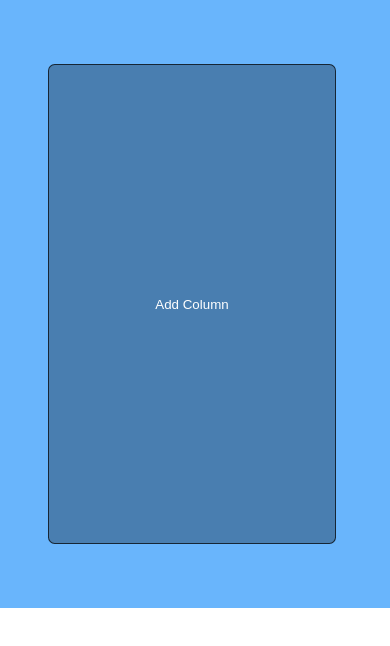
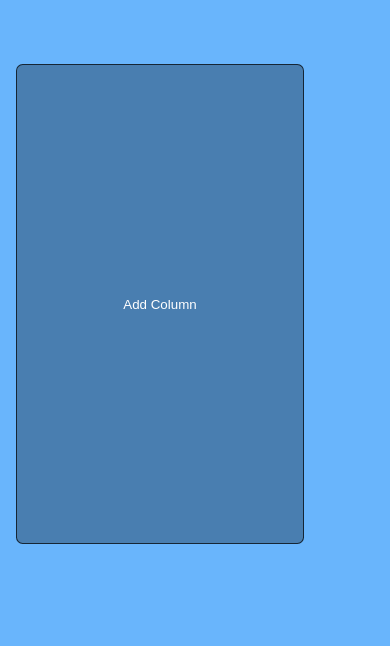
Before and after one commit to PabloCaballero1295/board_task, a React (Vite) app: page / in a window 390 px wide. Shown: the top 646 px of the page. Built offline with nearby package versions, Linux system fonts and the light colour scheme.

Commit message:
improved mobile UI

```diff
--- a/src/components/ColumnContainer/ColumnContainer.module.css
+++ b/src/components/ColumnContainer/ColumnContainer.module.css
@@ -6,6 +6,7 @@
   background-color: rgb(220, 220, 220);
   width: 18rem;
   height: 100%;
+  touch-action: none;
 
   border-radius: 0.5em;
   overflow: hidden;
--- a/src/components/KanbanBoard/KanbanBoard.module.css
+++ b/src/components/KanbanBoard/KanbanBoard.module.css
@@ -1,8 +1,10 @@
 .wrapper {
   padding: 4em 1em;
-  background-color: var(--background);
   display: flex;
   gap: 2em;
+  overflow-x: scroll;
+  width: auto;
+  height: auto;
 }
 
 .add_column_button {
@@ -21,3 +23,8 @@
   gap: 1em;
   height: 30em;
 }
+
+::-webkit-scrollbar-thumb:horizontal {
+  background-color: rgb(133, 133, 133);
+  border-radius: 1em;
+}
--- a/src/components/KanbanBoard/KanbanBoard.tsx
+++ b/src/components/KanbanBoard/KanbanBoard.tsx
@@ -185,12 +185,14 @@ export const KanbanBoard = () => {
                 tasks={tasks.filter((task) => task.columnId === column.id)}
               />
             ))}
+            <button
+              className={styles.add_column_button}
+              onClick={createNewColumn}
+            >
+              Add Column
+            </button>
           </SortableContext>
         </div>
-
-        <button className={styles.add_column_button} onClick={createNewColumn}>
-          Add Column
-        </button>
 
         {createPortal(
           <DragOverlay>
--- a/src/components/TaskCard/TaskCard.module.css
+++ b/src/components/TaskCard/TaskCard.module.css
@@ -11,6 +11,7 @@
   display: flex;
   margin: 0.25em 0.5em;
   border: 1px solid rgba(0, 0, 0, 0.25);
+  touch-action: none;
 }
 
 .task_content {
@@ -19,6 +20,7 @@
   height: 100%;
   margin: 0;
   width: 100%;
+  touch-action: none;
 }
 
 .text_area {
--- a/src/index.css
+++ b/src/index.css
@@ -8,20 +8,22 @@ html {
 }
 
 #root {
-  display: flex;
-  flex-direction: column;
   height: 100%;
+  flex: 1;
 }
 
 body {
+  background-color: var(--background);
   margin: 0;
   height: 100%;
+  display: flex;
+  flex-direction: column;
 }
 
 ::-webkit-scrollbar {
-  width: 4px;
+  width: 6px;
 }
 
 ::-webkit-scrollbar:horizontal {
-  height: 8px;
+  height: 10px;
 }
```
